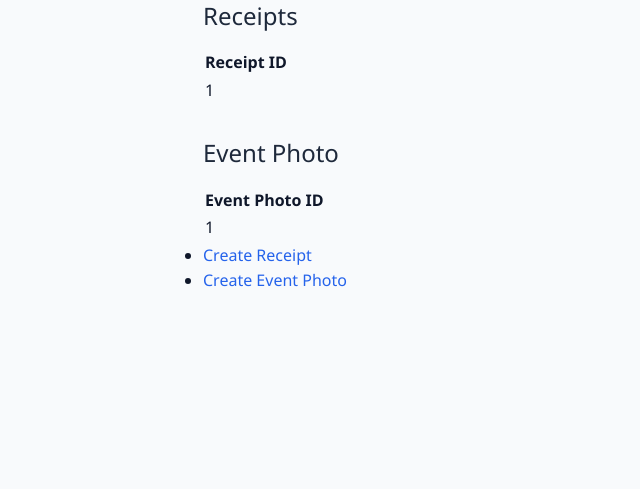
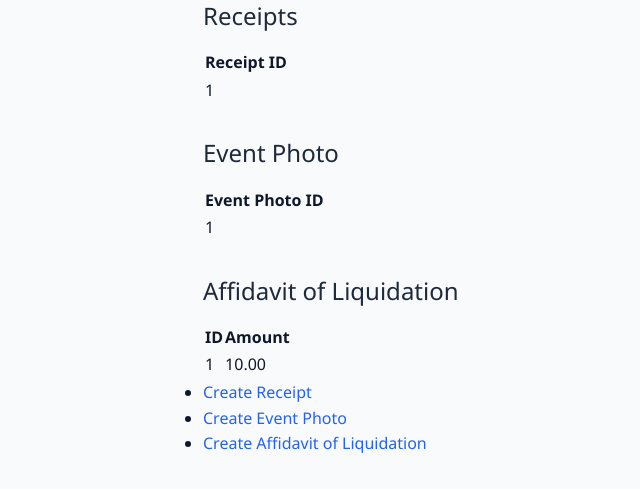
Before and after one commit to Hypothalamus143/FlooD.Onate, a Django app: page /donation_drive/manage/1/ in a window 1280 px wide. Shown: the part 573-1062 px from the top of the page, without its empty margins (51-691 px from the left). Before the commit the page ends 860 px from the top, so only its background shows below. Run offline with Django 5.2, Linux system fonts and the light colour scheme; a user stored in the database is signed in; tables that the repository leaves empty hold one stand-in row (values such as "Sample post").

Commit message:
feat: added create affidavit of liquidation functionality

```diff
--- a/apps/donation_drive/urls.py
+++ b/apps/donation_drive/urls.py
@@ -10,5 +10,6 @@ urlpatterns = [
     path('<int:id>/', views.donation_drive_details, name='donation_drive_details'),
     path('manage/<int:id>/', views.donation_drive_management, name='donation_drive_management'),
     path('create_receipt/<int:donation_drive_id>/', views.create_receipt, name='create_receipt'),
-    path('create_event_photo/<int:donation_drive_id>/', views.create_event_photo, name='create_event_photo')
+    path('create_event_photo/<int:donation_drive_id>/', views.create_event_photo, name='create_event_photo'),
+    path('create_affidavit_of_liquidation/<int:donation_drive_id>/', views.create_affidavit_of_liquidation, name='create_affidavit_of_liquidation')
 ]
--- a/apps/donation_drive/views.py
+++ b/apps/donation_drive/views.py
@@ -35,7 +35,8 @@ def donation_drive_management(request, id):
     donations = Donation.objects.filter(donation_drive=donation_drive)
     receipts = Receipt.objects.filter(donation_drive=donation_drive)
     event_photos = EventPhoto.objects.filter(donation_drive=donation_drive)
-    return render(request, "donation_drive/donation_drive_management.html", {"donation_drive":donation_drive, "official_account":official_account, "donations":donations, "receipts":receipts, "event_photos": event_photos})
+    affidavit_of_liquidation = AffidavitOfLiquidation.objects.filter(donation_drive=donation_drive)
+    return render(request, "donation_drive/donation_drive_management.html", {"donation_drive":donation_drive, "official_account":official_account, "donations":donations, "receipts":receipts, "event_photos": event_photos, "affidavit_of_liquidation":affidavit_of_liquidation})
 
 @login_required
 def create_donation_drive(request):
@@ -85,3 +86,20 @@ def create_event_photo(request, donation_drive_id):
             return redirect("donation_drive:donation_drive_management", donation_drive_id)
     form = EventPhotoForm()
     return render(request, "donation_drive/create_event_photo.html", {"form":form})
+
+@login_required
+def create_affidavit_of_liquidation(request, donation_drive_id):
+    official_account = OfficialAccount.objects.filter(user=request.user).first()
+    donation_drive = DonationDrive.objects.get(id=donation_drive_id, official_account=official_account)
+    if official_account is None:
+        return redirect("home:home")
+    if request.method == "POST":
+        form = AffidavitOfLiquidationForm(request.POST, request.FILES
+        )
+        if form.is_valid():
+            affidavit = form.save(commit=False)
+            affidavit.donation_drive = donation_drive
+            affidavit.save()
+            return redirect("donation_drive:donation_drive_management", donation_drive_id)
+    form = AffidavitOfLiquidationForm()
+    return render(request, "donation_drive/create_affidavit_of_liquidation.html", {"form":form})
--- a/templates/donation_drive/donation_drive_management.html
+++ b/templates/donation_drive/donation_drive_management.html
@@ -67,8 +67,20 @@
             </tr>
         {% endfor %}
     </table>
+    <h2>Affidavit of Liquidation</h2>
+    <table>
+        <th>ID</th>
+        <th>Amount</th>
+        {% for a in affidavit_of_liquidation %}
+            <tr>
+                <td>{{ a.id }}</td>
+                <td> {{ a.amount }} </td>
+            </tr>
+        {% endfor %}
+    </table>
     <ul>
         <li><a href="{% url 'donation_drive:create_receipt' donation_drive.id %}">Create Receipt</a></li>
         <li><a href="{% url 'donation_drive:create_event_photo' donation_drive.id %}">Create Event Photo</a></li>
+        <li><a href="{% url 'donation_drive:create_affidavit_of_liquidation' donation_drive.id %}">Create Affidavit of Liquidation</a></li>
     </ul>
 {% endblock %}
```
Also changed, not shown: templates/donation_drive/create_affidavit_of_liquidation.html (added, +14 -0 lines).
